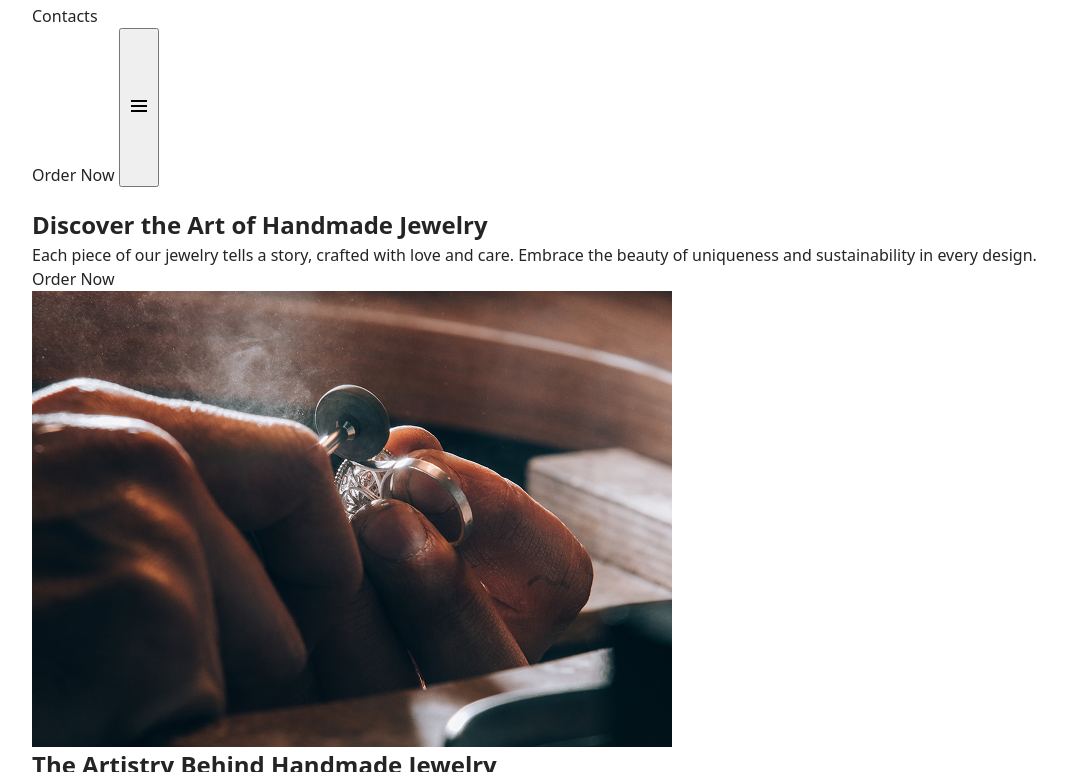
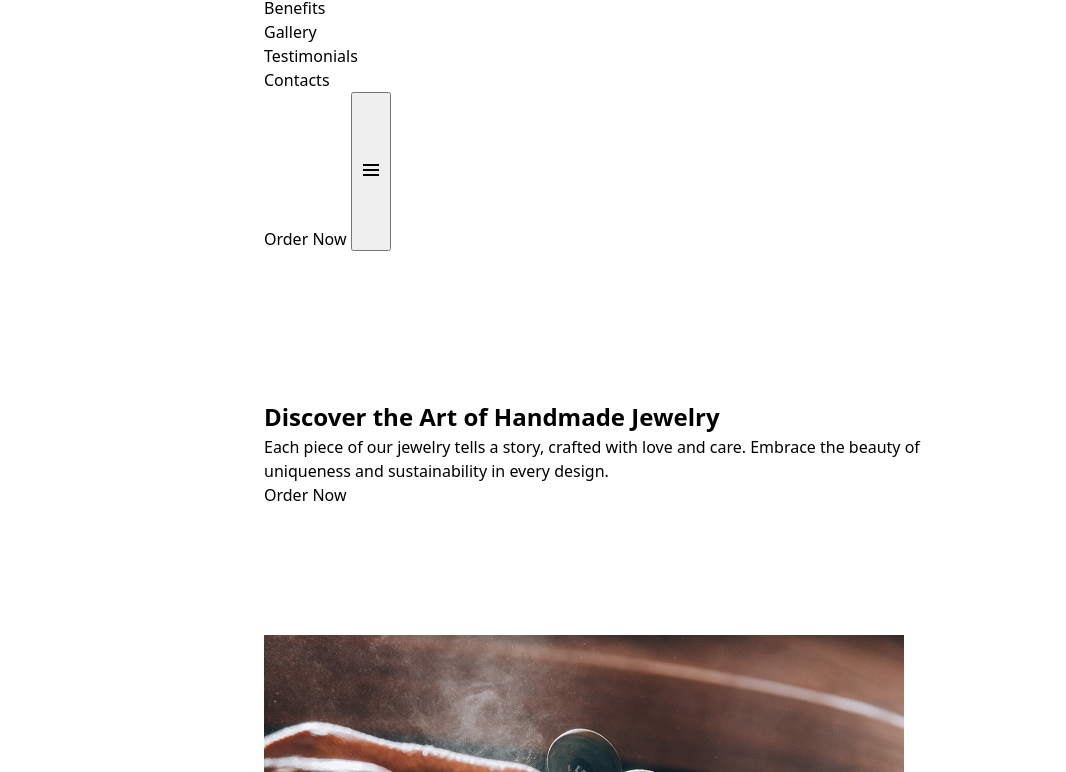
Before and after one commit to YuriyMBoyko/hmj-team-project, a website built with Vite: page src/index.html in a window 1280 px wide. Shown: the part 186-958 px from the top of the page, without its empty margins (24-1090 px from the left). Built offline with nearby package versions, Linux system fonts and the light colour scheme.

Commit message:
add base css definitions to reset.css, base.css, container.css

```diff
--- a/src/css/base.css
+++ b/src/css/base.css
@@ -1,3 +1,70 @@
+:root {
+	--color-scheme-1-background: var(--color-white);
+	--color-neutral-darkest: #000;
+	--color-scheme-1-border: var(--opacity-neutral-darkest-20);
+	--color-scheme-1-text: var(--color-neutral-darkest);
+	--color-neutral-lighter: #d8d8d8;
+	--color-white: #fff;
+	--color-neutral-lightest: #f2f2f2;
+	--color-neutral-light: #b2b2b2;
+	--color-neutral: #7f7f7f;
+	--color-neutral-dark: #4c4c4c;
+	--color-neutral-darker: #191919;
+	--opacity-transparent: rgba(255, 255, 255, 0);
+	--color-scheme-1-foreground: var(--color-neutral-lighter);
+	--color-scheme-1-accent: var(--color-laser);
+	--opacity-white-5: rgba(255, 255, 255, 0.05);
+	--opacity-white-10: rgba(255, 255, 255, 0.1);
+	--opacity-white-15: rgba(255, 255, 255, 0.15);
+	--opacity-white-20: rgba(255, 255, 255, 0.2);
+	--opacity-white-30: rgba(255, 255, 255, 0.3);
+	--opacity-white-40: rgba(255, 255, 255, 0.4);
+	--opacity-white-50: rgba(255, 255, 255, 0.5);
+	--opacity-white-60: rgba(255, 255, 255, 0.6);
+	--opacity-neutral-darkest-5: rgba(0, 0, 0, 0.05);
+	--opacity-neutral-darkest-10: rgba(0, 0, 0, 0.1);
+	--opacity-neutral-darkest-15: rgba(0, 0, 0, 0.15);
+	--opacity-neutral-darkest-20: rgba(0, 0, 0, 0.2);
+	--opacity-neutral-darkest-30: rgba(0, 0, 0, 0.3);
+	--opacity-neutral-darkest-40: rgba(0, 0, 0, 0.4);
+	--opacity-neutral-darkest-50: rgba(0, 0, 0, 0.5);
+	--opacity-neutral-darkest-60: rgba(0, 0, 0, 0.6);
+	--color-laser-lightest: #f9f8f0;
+	--color-laser-lighter: #f4f2e2;
+	--color-laser-light: #dbd399;
+	--color-laser: #ccc16e;
+	--color-laser-dark: #a39a58;
+	--color-laser-darker: #514d2c;
+	--color-laser-darkest: #3d3921;
+	--color-blue-marguerite-lightest: #f2eff9;
+	--color-blue-marguerite-lighter: #e6e0f3;
+	--color-blue-marguerite-light: #aa95d7;
+	--color-blue-marguerite: #8668c7;
+	--color-blue-marguerite-dark: #6b539f;
+	--color-blue-marguerite-darker: #35294f;
+	--color-blue-marguerite-darkest: #281f3b;
+	--color-scheme-2-text: var(--color-neutral-darkest);
+	--color-scheme-2-background: var(--color-white);
+	--color-scheme-2-border: var(--opacity-neutral-darkest-20);
+	--color-scheme-2-accent: var(--color-laser);
+	--color-scheme-2-foreground: var(--color-neutral-lightest);
+	--color-red: #8c0000;
+
+  --font-family: "Mulish", sans-serif;
+  --second-family: "Sora", sans-serif;
+
+  font-family: var(--font-family);
+  font-size: 16px;
+  line-height: 1.5;
+  font-weight: 400;
+
+  font-synthesis: none;
+  text-rendering: optimizeLegibility;
+  -webkit-font-smoothing: antialiased;
+  -moz-osx-font-smoothing: grayscale;
+  -webkit-text-size-adjust: 100%;
+}
+
 :root {
   /* font-family: Inter, Avenir, Helvetica, Arial, sans-serif; */
   font-family: system-ui, -apple-system, BlinkMacSystemFont, 'Segoe UI', Roboto,
@@ -6,14 +73,12 @@
   line-height: 1.5;
   font-weight: 400;
 
-  color: #242424;
-  background-color: rgba(255, 255, 255, 0.87);
+  color: var(--color-scheme-1-text);
+  background: var(--color-scheme-1-background);
+}
 
-  font-synthesis: none;
-  text-rendering: optimizeLegibility;
-  -webkit-font-smoothing: antialiased;
-  -moz-osx-font-smoothing: grayscale;
-  -webkit-text-size-adjust: 100%;
+html {
+  scroll-behavior: smooth;
 }
 
 body {
@@ -27,6 +92,3 @@ body {
 main {
   flex-grow: 1;
 }
-main:has(.back-link) {
-  text-align: center;
-}
--- a/src/css/container.css
+++ b/src/css/container.css
@@ -1,19 +1,23 @@
 /* Styles for Mobile devices */
 .container {
-  min-width: 320px;
+  min-width: 375px;
   max-width: 375px;
   margin: 0 auto;
-  padding: 0 16px;
+  padding: 64px 20px;
 }
 /* Styles for Tablet devices */
 @media only screen and (min-width: 768px) {
   .container {
     max-width: 768px;
+    padding-left: 32px;
+    padding-right: 32px;
   }
 }
 /* Styles for Desktop devices */
-@media only screen and (min-width: 1200px) {
+@media only screen and (min-width: 1440px) {
   .container {
-    max-width: 1200px;
+    max-width: 1440px;
+    padding-left: 64px;
+    padding-right: 64px;
   }
 }
--- a/src/css/reset.css
+++ b/src/css/reset.css
@@ -12,7 +12,8 @@ p:last-child {
   margin-bottom: 0;
 }
 
-ul {
+ul,
+ol {
   margin: 0;
   padding: 0;
   list-style: none;
@@ -21,13 +22,15 @@ ul {
 a {
   color: currentColor;
   text-decoration: none;
+  outline: none;
 }
 
 button {
   cursor: pointer;
 }
 
-img {
+img,
+picture {
   display: block;
   max-width: 100%;
   height: auto;
```
